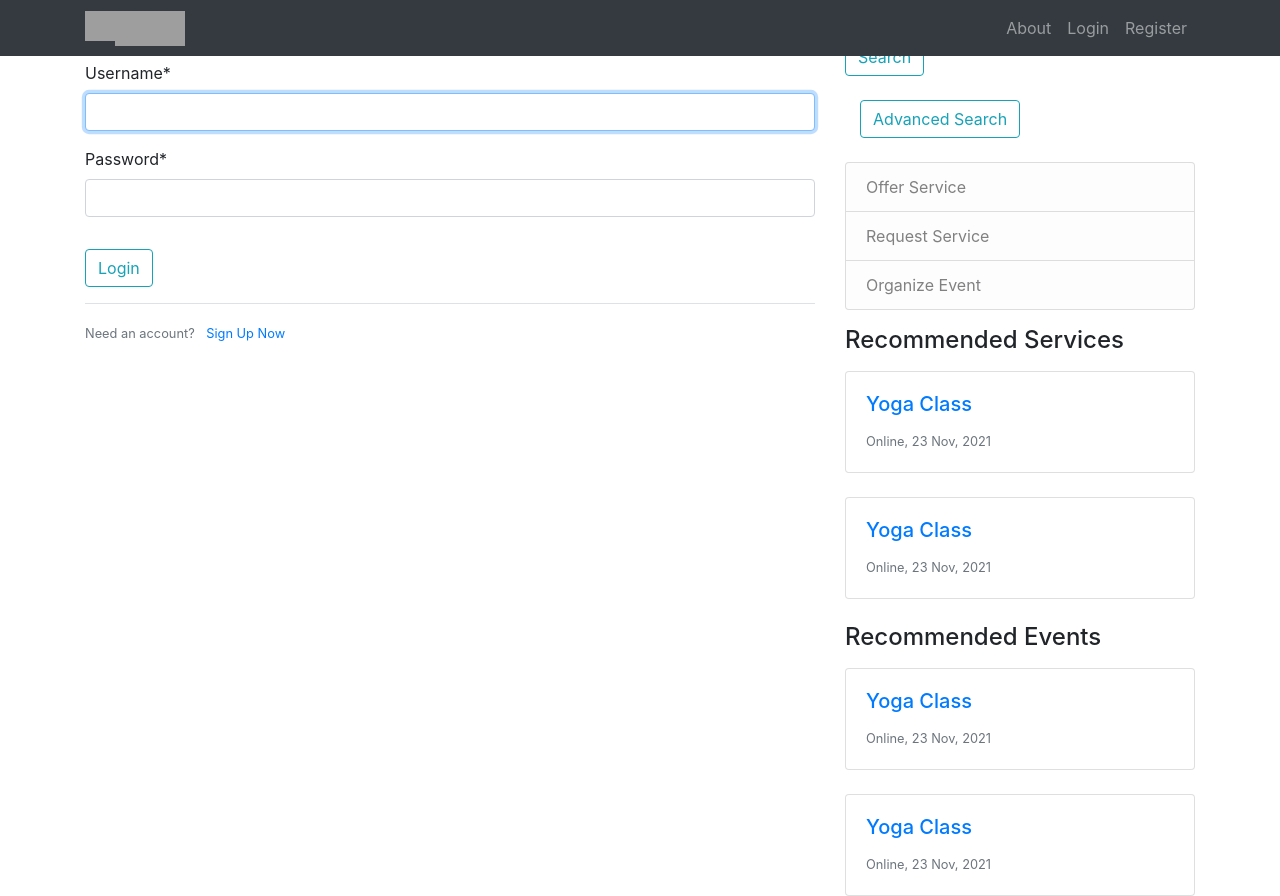
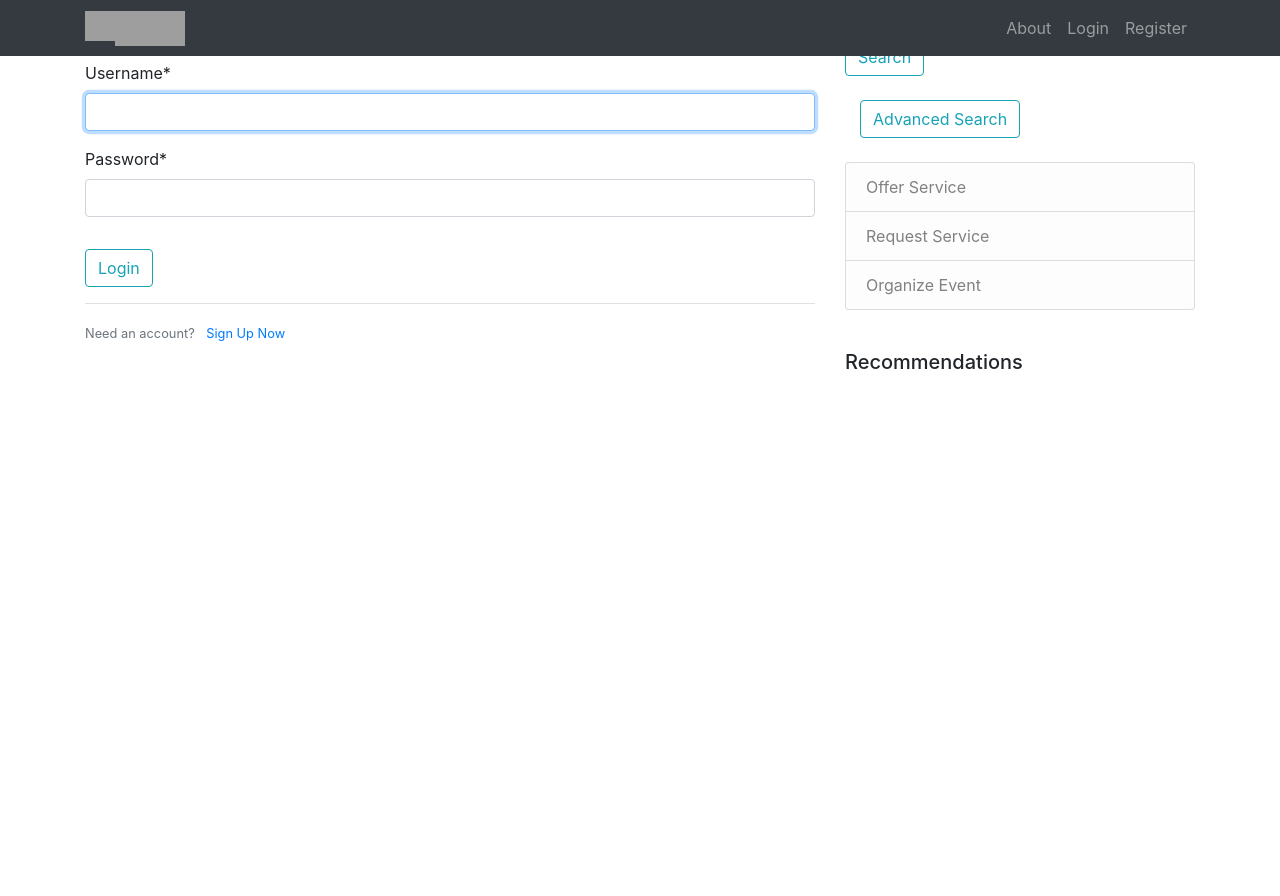
Before and after one commit to ezgisendil/SWE573-WebDevelopmentProject, a Django app: page /login/ in a window 1280 px wide. After the commit the page ends 369 px from the top, so only its background shows below. Run offline with Django 3.2, Linux system fonts and the light colour scheme; some libraries are stand-ins or nearby versions; grey boxes are pictures that could not be loaded.

Commit message:
add recommendations section

```diff
--- a/app/service/templates/service/base.html
+++ b/app/service/templates/service/base.html
@@ -88,54 +88,50 @@
                 <a class="list-group-item list-group-item-light" href="{% url 'event-create' %}">Organize Event</a>
             </p>
            <!-- <div class="content-section">-->
-              <h4>Recommended Services</h4>
-              <p class='text-muted'><!--You can join any event or get any service here you'd like.-->
-                <!--<ul class="list-group">
-                  <li class="list-group-item list-group-item-light">Services</li>
-                  <li class="list-group-item list-group-item-light">Events</li>
-                  <li class="list-group-item list-group-item-light">Offers</li>
-                  <li class="list-group-item list-group-item-light">Requests</li>
-                </ul>-->
+              <br>
+              <h5>Recommendations</h5>
+              {% for offer in offers %}
+                {% if offer.author in user.profile.following.all %}
                   <div class="card-deck">
                     <div class="card">
                       <div class="card-body">
-                    <h5 class="card-title"><a class="article-title" href="#">Yoga Class</a></h5>
-                    <p class="card-text"><small class="text-muted">Online, 23 Nov, 2021</small></p>
+                        <h5 class="card-title"><a class="article-title" href="{% url 'offer-detail' offer.id %}">{{ offer.title }}</a></h5>
+                        <p class="card-text"><small class="text-muted">{{ offer.location }}, {{ offer.date }}</small></p>
                       </div>
                     </div>
                   </div>
                   </br>
+                {% endif %}
+              {% endfor %}
+
+              {% for post in posts %}
+                {% if post.author in user.profile.following.all %}
                 <div class="card-deck">
                   <div class="card">
                     <div class="card-body">
-                    <h5 class="card-title"><a class="article-title" href="#">Yoga Class</a></h5>
-                    <p class="card-text"><small class="text-muted">Online, 23 Nov, 2021</small></p>
+                      <h5 class="card-title"><a class="article-title" href="{% url 'post-detail' post.id %}">{{ post.title }}</a></h5>
+                      <p class="card-text"><small class="text-muted">{{ post.location }}, {{ post.date }}</small></p>
                     </div>
                   </div>
-              </p>
                 </div>
                 </br>
+                {% endif %}
+              {% endfor %}
 
-              <h4>Recommended Events</h4>
-              <p class='text-muted'><!--You can join any event or get any service here you'd like.-->
+              {% for event in events %}
+                {% if event.author in user.profile.following.all %}
                 <div class="card-deck">
                   <div class="card">
                     <div class="card-body">
-                      <h5 class="card-title"><a class="article-title" href="#">Yoga Class</a></h5>
-                      <p class="card-text"><small class="text-muted">Online, 23 Nov, 2021</small></p>
+                      <h5 class="card-title"><a class="article-title" href="{% url 'event-detail' event.id %}">{{ event.title }}</a></h5>
+                      <p class="card-text"><small class="text-muted">{{ event.location }}, {{ event.date }}</small></p>
                     </div>
                   </div>
                 </div>
-                  <br>
-                  <div class="card-deck">
-                  <div class="card">
-                    <div class="card-body">
-                      <h5 class="card-title"><a class="article-title" href="#">Yoga Class</a></h5>
-                      <p class="card-text"><small class="text-muted">Online, 23 Nov, 2021</small></p>
-                    </div>
-                  </div>
-              </p>
-
+                </br>
+                {% endif %}
+              {% endfor %}
+              <p id="demo"></p>
           </div>
         </div>
       </main>
```
Lines whose indentation alone changed are shown as unchanged.
